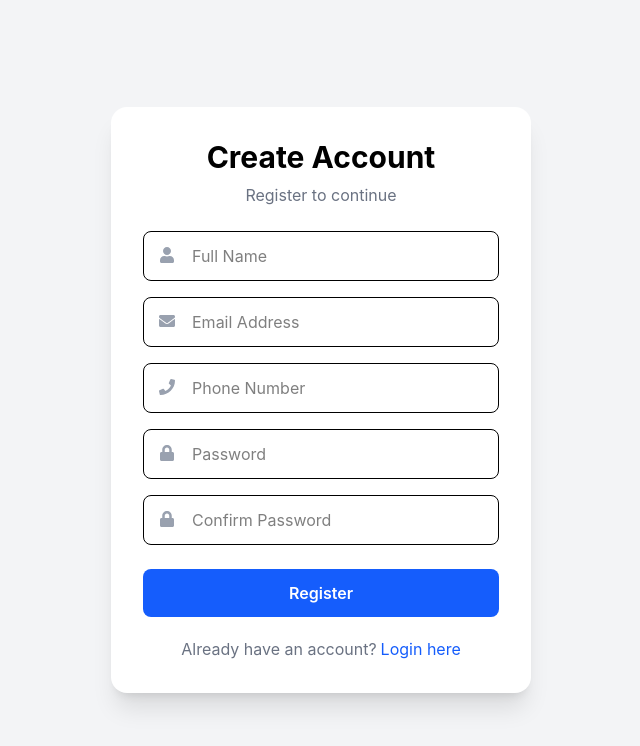
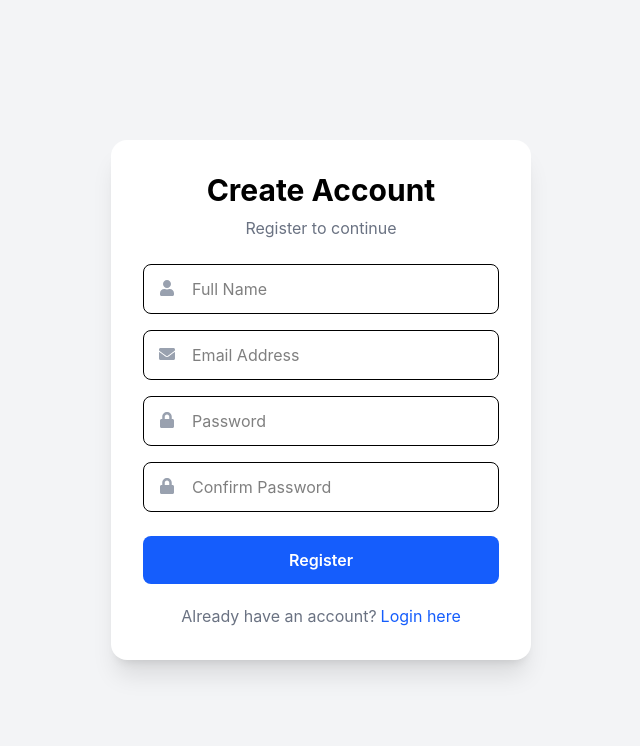
Before and after one commit to prrince0/ferry-frontend-, a React (Vite) app: page /register in a window 1280 px wide. Shown: the top 746 px of the page, without its empty margins (319-959 px from the left). Built offline with nearby package versions, Linux system fonts and the light colour scheme.

Commit message:
Enhanced profile and implemented login

```diff
--- a/src/App.jsx
+++ b/src/App.jsx
@@ -16,7 +16,8 @@ function App() {
         <Route path="/register" element={<Register />} />
         <Route path="/login" element={<Login />} />
         <Route path="/admin/login" element={<AdminLogin />} />
-         <Route path="/dashboard" element={<Dashboard />} />
+
+         <Route path="/admin/dashboard" element={<Dashboard />} />
          <Route path="/home" element={<Home />} />
          <Route path="/profile" element={<Profile />} />
          <Route path="/schedule" element={<Schedule />} />
--- a/src/pages/auth/Register.jsx
+++ b/src/pages/auth/Register.jsx
@@ -1,9 +1,54 @@
-import { FaUser, FaEnvelope, FaLock, FaPhone } from "react-icons/fa";
+import { useState } from "react";
+import { FaUser, FaEnvelope, FaLock } from "react-icons/fa";
+import { useNavigate } from "react-router-dom";
+import api from "../../services/API";
 
 export default function Register() {
+  const navigate = useNavigate();
+
+  const [full_name, setFullName] = useState("");
+  const [email, setEmail] = useState("");
+  const [password, setPassword] = useState("");
+  const [confirmPassword, setConfirmPassword] = useState("");
+
+  const handleRegister = async (e) => {
+    e.preventDefault();
+
+    if (password !== confirmPassword) {
+      alert("Passwords do not match");
+      return;
+    }
+
+    try {
+      const response = await api.post("/auth/register", {
+        full_name,
+        email,
+        password,
+      });
+
+      alert("Registration Successful");
+
+      localStorage.setItem("token", response.data.token);
+      localStorage.setItem(
+        "user",
+        JSON.stringify(response.data.user)
+      );
+
+      navigate("/login");
+    } catch (error) {
+      alert(
+        error.response?.data?.message ||
+          "Registration failed"
+      );
+    }
+  };
+
   return (
     <div className="min-h-screen bg-gray-100 flex justify-center items-center p-5">
-      <div className="bg-white p-8 rounded-2xl shadow-xl w-[420px]">
+      <form
+        onSubmit={handleRegister}
+        className="bg-white p-8 rounded-2xl shadow-xl w-[420px]"
+      >
         <h1 className="text-3xl font-bold text-center mb-2">
           Create Account
         </h1>
@@ -15,64 +60,79 @@ export default function Register() {
         {/* Full Name */}
         <div className="relative mb-4">
           <FaUser className="absolute left-4 top-4 text-gray-400" />
+
           <input
             type="text"
             placeholder="Full Name"
+            value={full_name}
+            onChange={(e) => setFullName(e.target.value)}
             className="w-full border rounded-lg py-3 pl-12 pr-4 outline-none focus:border-blue-500"
+            required
           />
         </div>
 
         {/* Email */}
         <div className="relative mb-4">
           <FaEnvelope className="absolute left-4 top-4 text-gray-400" />
+
           <input
             type="email"
             placeholder="Email Address"
+            value={email}
+            onChange={(e) => setEmail(e.target.value)}
             className="w-full border rounded-lg py-3 pl-12 pr-4 outline-none focus:border-blue-500"
-          />
-        </div>
-
-        {/* Phone */}
-        <div className="relative mb-4">
-          <FaPhone className="absolute left-4 top-4 text-gray-400" />
-          <input
-            type="text"
-            placeholder="Phone Number"
-            className="w-full border rounded-lg py-3 pl-12 pr-4 outline-none focus:border-blue-500"
+            required
           />
         </div>
 
         {/* Password */}
         <div className="relative mb-4">
           <FaLock className="absolute left-4 top-4 text-gray-400" />
+
           <input
             type="password"
             placeholder="Password"
+            value={password}
+            onChange={(e) => setPassword(e.target.value)}
             className="w-full border rounded-lg py-3 pl-12 pr-4 outline-none focus:border-blue-500"
+            required
           />
         </div>
 
         {/* Confirm Password */}
         <div className="relative mb-6">
           <FaLock className="absolute left-4 top-4 text-gray-400" />
+
           <input
             type="password"
             placeholder="Confirm Password"
+            value={confirmPassword}
+            onChange={(e) =>
+              setConfirmPassword(e.target.value)
+            }
             className="w-full border rounded-lg py-3 pl-12 pr-4 outline-none focus:border-blue-500"
+            required
           />
         </div>
 
-        <button className="w-full bg-blue-600 text-white py-3 rounded-lg font-semibold hover:bg-blue-700 transition">
+        <button
+          type="submit"
+          className="w-full bg-blue-600 text-white py-3 rounded-lg font-semibold hover:bg-blue-700 transition"
+        >
           Register
         </button>
 
         <p className="text-center text-gray-500 mt-5">
           Already have an account?
-          <span className="text-blue-600 cursor-pointer ml-1">
+
+          <span
+            onClick={() => navigate("/login")}
+            className="text-blue-600 cursor-pointer ml-1"
+          >
             Login here
           </span>
         </p>
-      </div>
+      </form>
     </div>
   );
 }
```
